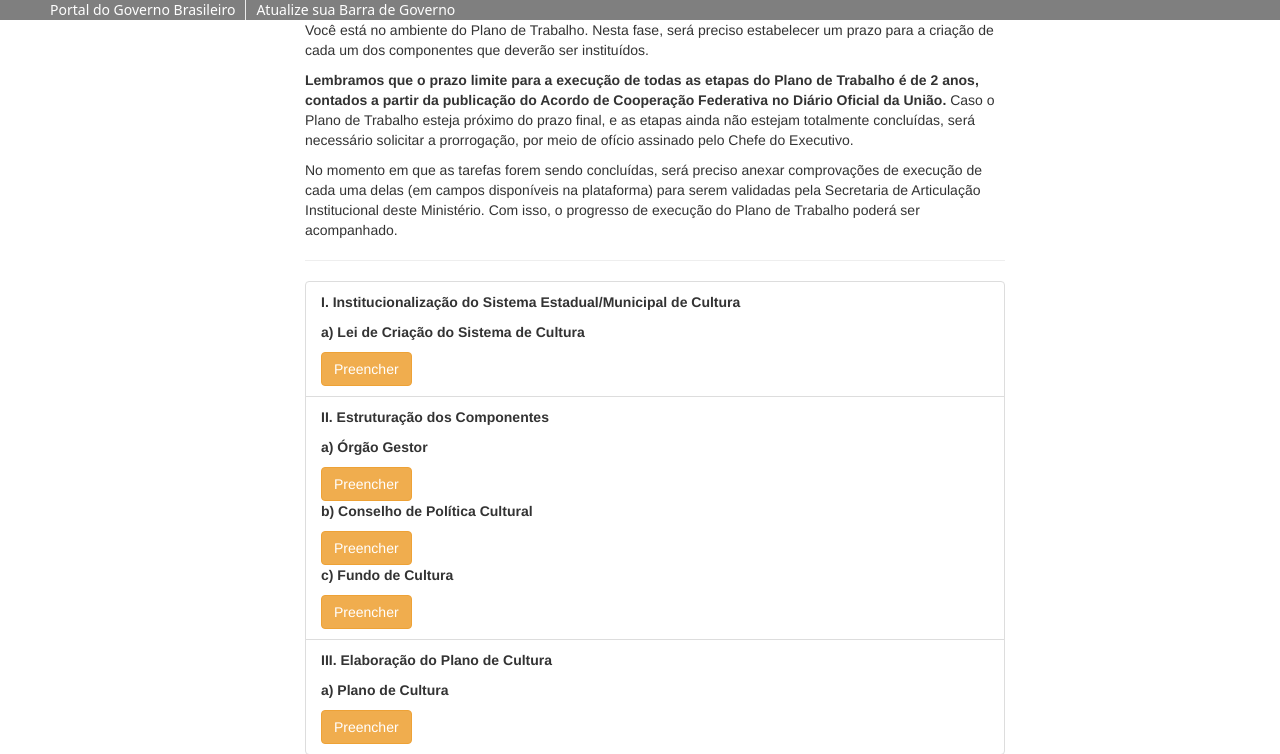
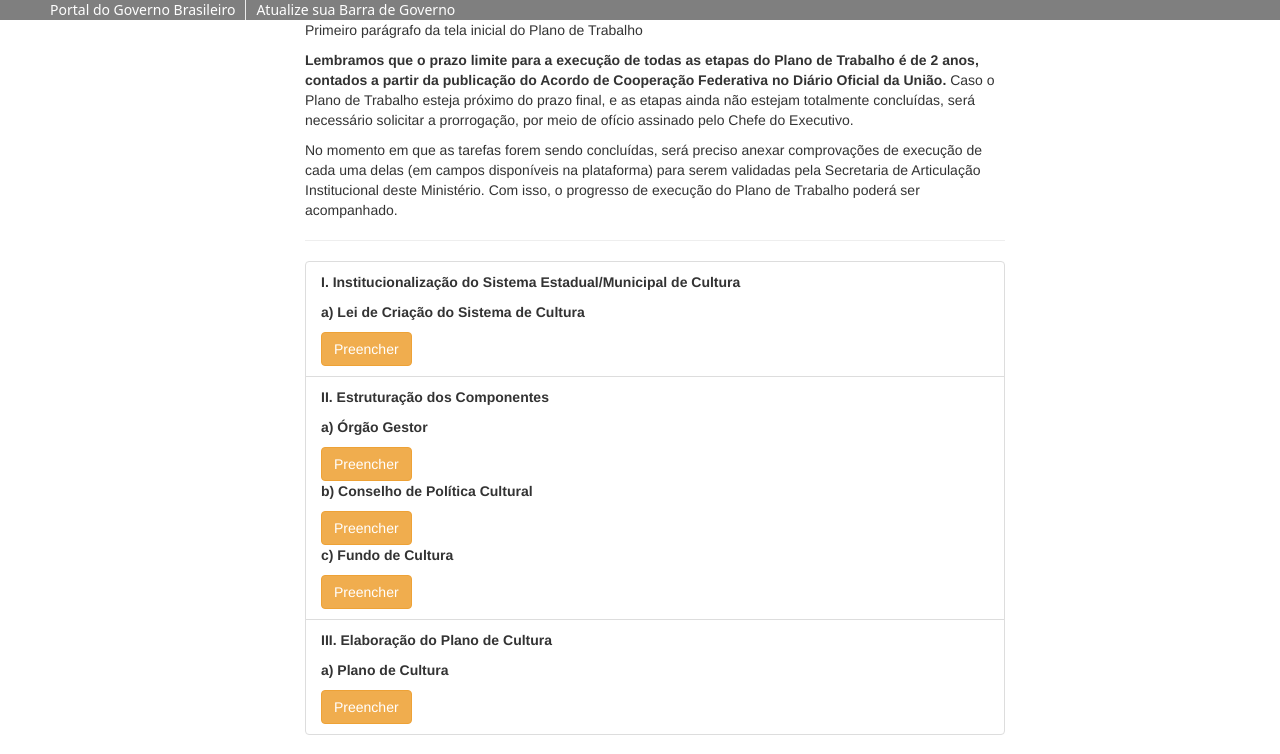
Before and after one commit to pollyyana/sistema-nacional-cultura, a Django app: template snc/templates/planotrabalho/plano_trabalho.html in a window 1280 px wide. Shown: the top 754 px of the page. Run offline with Django 3.2, Linux system fonts and the light colour scheme; the template is opened without the code that fills it, so the values that code supplies are empty; some libraries are stand-ins or nearby versions.

Commit message:
Iniciando extração de textos do código, com i18n

```diff
--- a/snc/templates/planotrabalho/plano_trabalho.html
+++ b/snc/templates/planotrabalho/plano_trabalho.html
@@ -1,16 +1,16 @@
 {% extends "base.html" %}
+{% load i18n %}
 {% block content %}
 <div class="container">
   <p>
-    Você está no ambiente do Plano de Trabalho. Nesta fase, será preciso estabelecer um prazo para a criação de cada um dos componentes que deverão ser instituídos.
+    {% blocktrans %}Primeiro parágrafo da tela inicial do Plano de Trabalho{% endblocktrans %}
   </p>
   <p>
-    <strong>Lembramos que o prazo limite para a execução de todas as etapas do Plano de Trabalho é de 2 anos, contados a partir da publicação do Acordo de Cooperação Federativa no Diário Oficial da União.</strong>
-    Caso o Plano de Trabalho esteja próximo do prazo final, e as etapas ainda não estejam totalmente concluídas, será necessário solicitar a prorrogação, por meio de ofício assinado pelo Chefe do Executivo.
+    <strong>{% blocktrans %}Lembramos que o prazo limite para a execução de todas as etapas do Plano de Trabalho é de 2 anos, contados a partir da publicação do Acordo de Cooperação Federativa no Diário Oficial da União.{% endblocktrans %}</strong>
+    {% blocktrans %}Caso o Plano de Trabalho esteja próximo do prazo final, e as etapas ainda não estejam totalmente concluídas, será necessário solicitar a prorrogação, por meio de ofício assinado pelo Chefe do Executivo.{% endblocktrans %}
   </p>
   <p>
-    No momento em que as tarefas forem sendo concluídas, será preciso anexar comprovações de execução de cada uma delas (em campos disponíveis na plataforma) para serem validadas pela Secretaria de Articulação Institucional deste Ministério. Com isso, o progresso
-    de execução do Plano de Trabalho poderá ser acompanhado.
+    {% blocktrans %}No momento em que as tarefas forem sendo concluídas, será preciso anexar comprovações de execução de cada uma delas (em campos disponíveis na plataforma) para serem validadas pela Secretaria de Articulação Institucional deste Ministério. Com isso, o progresso de execução do Plano de Trabalho poderá ser acompanhado.{% endblocktrans %}
   </p>
   <hr />
 
```
Also changed, not shown: snc/locale/pt_BR/LC_MESSAGES/django.po (added).
